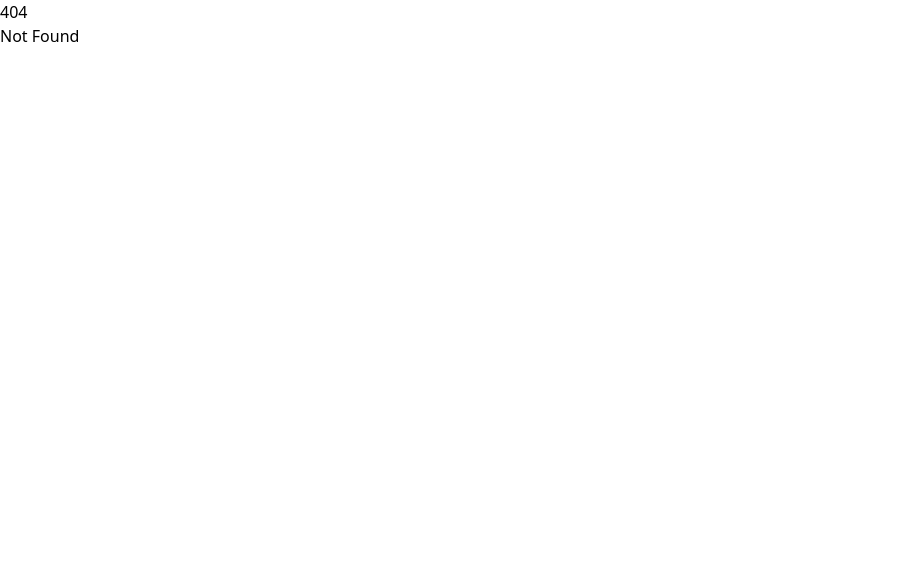
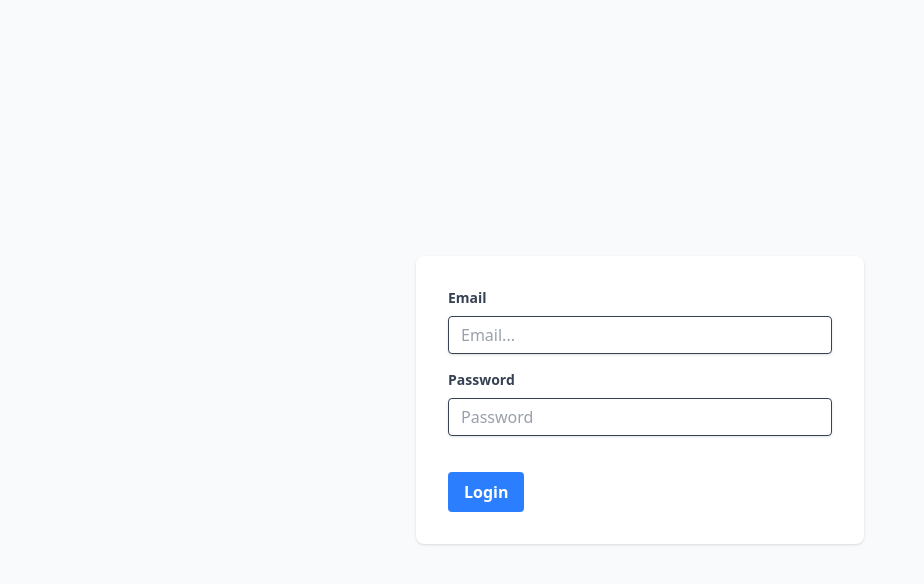
Before and after one commit to GitHamo/Logbook-Svelte, a SvelteKit app: page /login in a window 1280 px wide. Before the commit this address had no page. Shown: the top 584 px of the page, without its empty margins (0-924 px from the left). Built offline with nearby package versions, Linux system fonts and the light colour scheme.

Commit message:
add login/logout routes

```diff
--- /dev/null
+++ b/src/routes/login/+page.server.ts
@@ -0,0 +1,38 @@
+import { login } from '$lib/api/auth';
+import { fail, redirect } from '@sveltejs/kit';
+
+export const actions = {
+    default: async (event) => {
+        const data = await event.request.formData();
+        const username = data.get('username')?.toString();
+        const password = data.get('password')?.toString();
+
+        if (!username || !password) {
+            return fail(400, {
+                username,
+                error: 'Username and password are required'
+            });
+        }
+
+        const user = await login(username, password);
+
+        if (user) {
+            // Set server-side cookie
+            event.cookies.set('auth_token', JSON.stringify(user), {
+                path: '/',
+                httpOnly: true,
+                secure: process.env.NODE_ENV === 'production',
+                sameSite: 'strict',
+                maxAge: 60 * 60 * 24 * 7 // 1 week
+            });
+
+            // Redirect to books page
+            throw redirect(302, '/books');
+        }
+
+        return fail(400, {
+            username,
+            error: 'Invalid credentials'
+        });
+    }
+};
--- /dev/null
+++ b/src/routes/login/+page.svelte
@@ -0,0 +1,76 @@
+<script lang="ts">
+    import { goto } from '$app/navigation';
+    import { login } from '$lib/api/auth';
+    import { authStore } from '$lib/stores/auth';
+
+    let username = '';
+    let password = '';
+    let error = '';
+
+    async function handleLogin() {
+        const user = await login(username, password);
+        if (user) {
+            authStore.login(user);
+            localStorage.setItem('user', JSON.stringify(user));
+            goto('/books');
+        } else {
+            error = 'Invalid credentials';
+        }
+    }
+
+</script>
+
+
+<section class="bg-gray-50 dark:bg-gray-900">
+    <div
+        class="flex flex-col items-center justify-center px-6 py-8 mx-auto md:h-screen lg:py-0"
+    >
+        <div
+            class="w-full bg-white rounded-lg shadow dark:border md:mt-0 sm:max-w-md xl:p-0 dark:bg-gray-800 dark:border-gray-700"
+        >
+            <div class="p-6 space-y-4 md:space-y-6 sm:p-8">
+                <form on:submit|preventDefault={handleLogin} class="space-y-4 md:space-y-6">
+                    <div class="mb-4">
+                        <label
+                            class="block text-gray-700 text-sm font-bold mb-2"
+                            for="email"
+                        >
+                            Email
+                        </label>
+                        <input
+                            type="text"
+                            bind:value={username}
+                            placeholder="Email..."
+                            class="shadow appearance-none border rounded w-full py-2 px-3 text-gray-700 leading-tight focus:outline-none focus:shadow-outline"
+                            required
+                        />
+                    </div>
+                    <div class="mb-6">
+                        <label
+                            class="block text-gray-700 text-sm font-bold mb-2"
+                            for="password"
+                        >
+                            Password
+                        </label>
+                        <input
+                            type="password"
+                            bind:value={password}
+                            placeholder="Password"
+                            class="shadow appearance-none border border rounded w-full py-2 px-3 text-gray-700 mb-3 leading-tight focus:outline-none focus:shadow-outline"
+                            required
+                        />
+                    </div>
+                    {#if error}
+                        <div class="p-4 mb-4 text-sm text-red-800 rounded-lg bg-red-50 dark:bg-gray-800 dark:text-red-400" role="alert">
+                            { error }
+                        </div>
+                    {/if}
+                    <div class="flex items-center justify-between">
+                        <button type="submit" class="bg-blue-500 hover:bg-blue-700 text-white font-bold py-2 px-4 rounded focus:outline-none focus:shadow-outline">Login</button>
+                    </div>
+                </form>
+
+            </div>
+        </div>
+    </div>
+</section>
--- /dev/null
+++ b/src/routes/logout/+server.ts
@@ -0,0 +1,10 @@
+import { redirect } from '@sveltejs/kit';
+import type { RequestHandler } from './$types';
+
+export const POST: RequestHandler = async ({ cookies }) => {
+    // Clear any authentication cookies
+    cookies.delete('auth_token', { path: '/' });
+
+    // Redirect to login page
+    throw redirect(302, '/login');
+};
```
